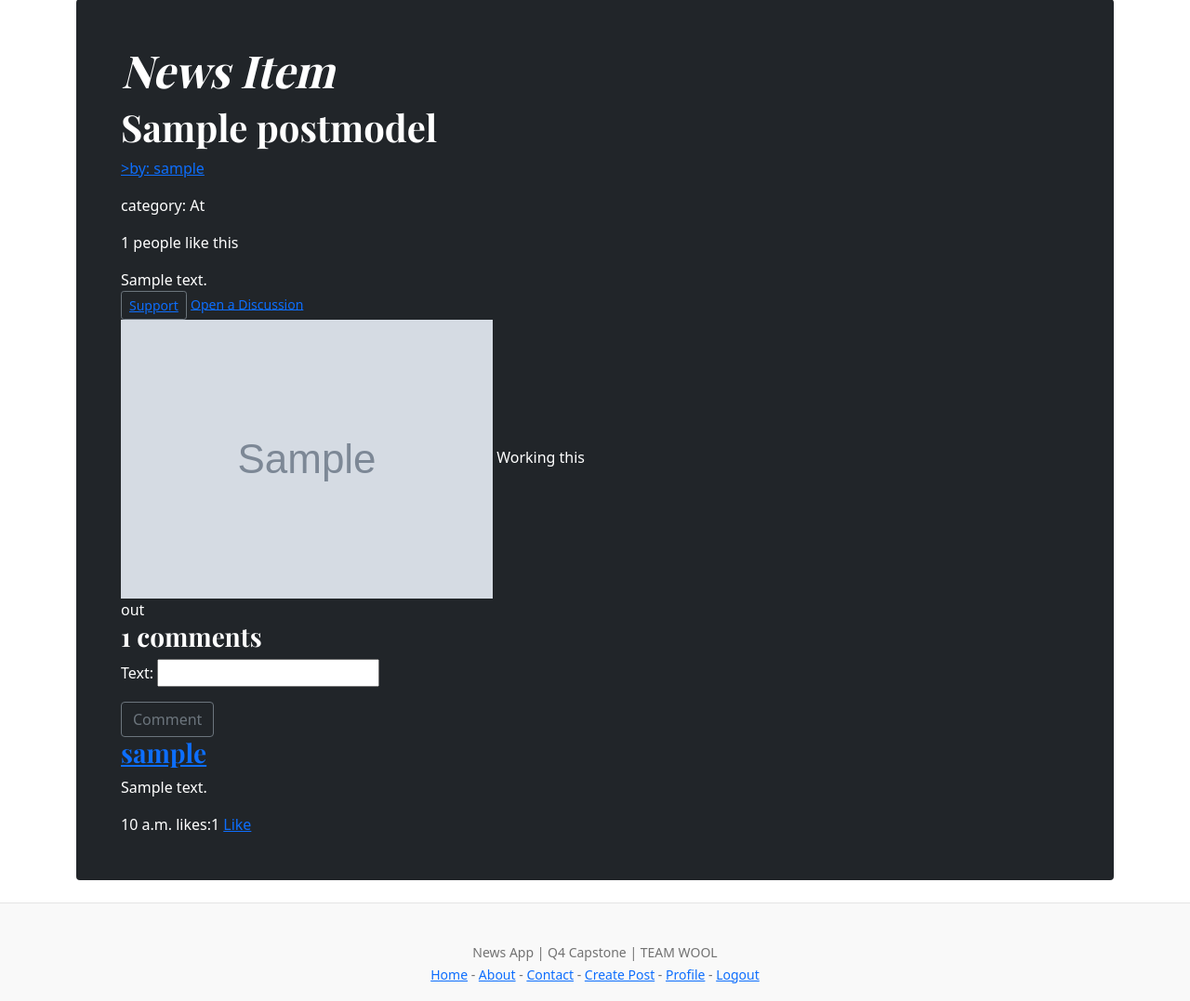
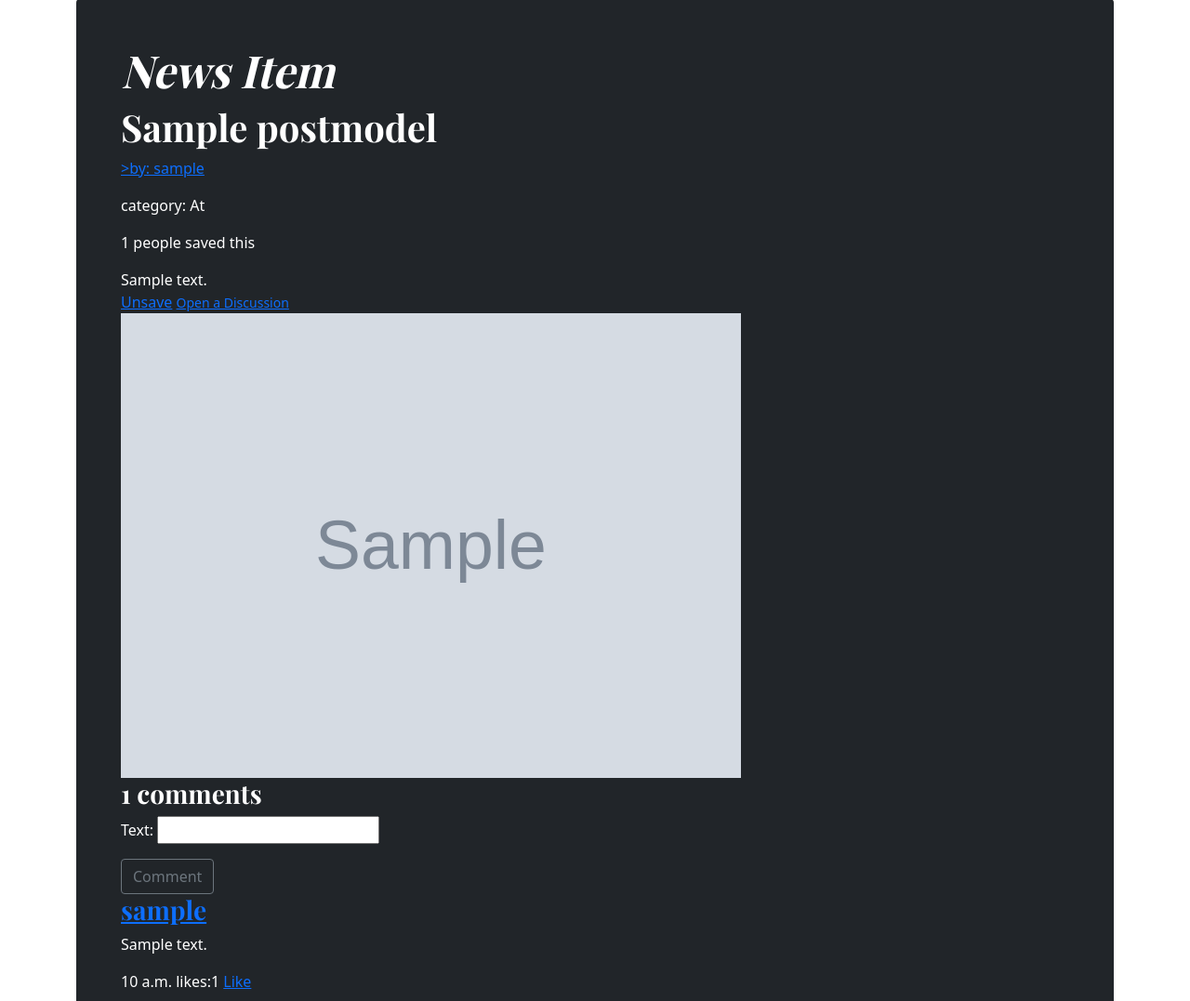
Before and after one commit to tiagocdr/teamwool-capstone, a Django app: page /post/1 in a window 1280 px wide. Shown: the part 178-1255 px from the top of the page at 93% size. Run offline with Django 3.2, Linux system fonts and the light colour scheme; a user stored in the database is signed in; tables that the repository leaves empty hold one stand-in row (values such as "Sample post"); grey boxes marked "Sample" are stand-in pictures.

Commit message:
Added saved/favorites functionality to both post and forums

```diff
--- a/static/css/style.css
+++ b/static/css/style.css
@@ -111,3 +111,8 @@ h1, h2, h3, h4, h5, h6 {
 .blog-footer p:last-child {
     margin-bottom: 0;
 }
+
+.post-image {
+    height: 500px;
+    width: auto;
+}
--- a/templates/base.html
+++ b/templates/base.html
@@ -128,7 +128,6 @@
                 <a href="{% url 'create' %}">Create Post</a> -
                 <a href="/profile/{{ request.user.id }}">Profile</a> -
                 <a href="{% url 'logout' %}">Logout</a>
-
             {% else %}
                 <a class="btn btn-sm btn-outline-secondary" href="{% url 'signup' %}">Sign up</a>
                 <a class="btn btn-sm btn-outline-primary" href="{% url 'login' %}">Log In</a>
--- a/templates/forum.html
+++ b/templates/forum.html
@@ -12,7 +12,6 @@
         <span><a href="/favforum/{{discussion.id}}">Unsave</a></span>
         {%else%}
         <span><a href="/favforum/{{discussion.id}}">Save</a></span>
-
         {%endif%}
         <br>
         <a href="/profile/{{discussion.user.id}}">>by: {{discussion.user}}</a> </small>
--- a/templates/post.html
+++ b/templates/post.html
@@ -13,15 +13,19 @@
                 <h1>{{ post.title }}</h1>
                 <p><a href="/profile/{{ post.user.id }}">>by: {{ post.user }}</a></p>
                 <p>category: {{ post.genre }}</p>
-                <p>{{ post.support }} people like this</p>
+                <p>{{ favs }} people saved this</p>
                 <div>
                     {{ post.body }}
                 </div>
-                <button class="btn btn-sm btn-outline-secondary"><a href="/postlike/{{ post.id }}">Support</a></button>
+                {%if is_faved%}
+                <span><a href="/favpost/{{post.id}}">Unsave</a></span>
+                {%else%}
+                <span><a href="/favpost/{{post.id}}">Save</a></span>
+                {%endif%}
                 <small>
                     <a href="/createforum/{{ post.id }}">Open a Discussion</a>
                 </small>
-                <img src="{{ post.img.url }}"> Working this out
+                <img src="{{ post.img.url }}" class="post-image">
             </div>
             <!-- Comment section start -->
             <div class="comments">
--- a/woolnews_app/models.py
+++ b/woolnews_app/models.py
@@ -47,7 +47,7 @@ class PostModel(models.Model):
     img = models.ImageField(upload_to='images/', blank=True)
     user = models.ForeignKey(CustomUser, on_delete=models.CASCADE)
     timestamp = models.TimeField(default=timezone.now)
-    support = models.IntegerField(default=0, blank=True)
+    favs = models.ManyToManyField('favorites.FavoritesModel', blank=True)
     genre = models.ForeignKey(GenreModel, on_delete=models.CASCADE,  null=True)
     discussion = models.ManyToManyField(DiscussionModel, null=True, blank=True)
     comments = models.ManyToManyField(CommentModel, null=True, blank=True)
--- a/woolnews_app/views.py
+++ b/woolnews_app/views.py
@@ -2,6 +2,7 @@
 from typing import Generator
 from django.http import request
 from woolnews_app.models import CommentModel, PostModel
+from favorites.models import FavoritesModel
 from django.views.generic import ListView, DetailView, CreateView
 from woolnews_app.forms import PostForm, CommentForm
 from django.shortcuts import render, redirect
@@ -32,12 +33,17 @@ def like_comment(request, comment_id):
     post = PostModel.objects.get(user=user, comments=comment)
     return redirect('post view', post_id=post.id)
 
-def like_post(request, post_id):
+
+def fav_post(request, post_id):
     post = PostModel.objects.get(id=post_id)
-    post.support += 1
-    print(post.support)
-    post.save()
-
+    model = FavoritesModel.objects.filter(user=request.user,post=post)
+    if model:
+        model.delete()
+        return redirect('post view', post_id=post.id)
+    FavoritesModel.objects.create(
+    user=request.user,
+    post=post
+    )
     return redirect('post view', post_id=post.id)
 
 
@@ -45,11 +51,16 @@ def post_view(request, post_id):
     post = PostModel.objects.get(id=post_id)
     comments_form = CommentForm()
     comments = post.comments.all().order_by('-timestamp')
+    favs = FavoritesModel.objects.filter(post=post)
+    # Check if user faved it.
+    is_faved = FavoritesModel.objects.filter(user=request.user, post=post)
     context = {
         'post': post,
         'form':comments_form,
         'comments': comments,
-        'lenght': len(comments)
+        'lenght': len(comments),
+        'favs': len(favs),
+        'is_faved': is_faved
         }
     if request.method == 'POST':
         form = CommentForm(request.POST)
--- a/woolnews_config/urls.py
+++ b/woolnews_config/urls.py
@@ -16,7 +16,7 @@ Including another URLconf
 from django.conf.urls import url
 from django.contrib import admin
 from django.urls import path, include
-from woolnews_app.views import HomeView, AboutView, ContactView
+from woolnews_app.views import HomeView, AboutView, ContactView, fav_post
 # from discussion.views import DiscussionView
 from woolnews_app import views
 from discussion.views import create_discussion, discussion_view, like_comment_forum, fav_forum
@@ -36,8 +36,9 @@ urlpatterns = [
     path('profile/<int:pk>', ProfileView.as_view(), name='profile'),
     #Post views
     path('create/', views.create_post, name='create'),
-    path('postlike/<int:post_id>', views.like_post, name='like post'),
+    # path('postlike/<int:post_id>', views.like_post, name='like post'),
     path('post/<int:post_id>', views.post_view, name='post view'),
+    path('favpost/<int:post_id>', views.fav_post, name='fav post'),
     #Forum Views
     path('forum/<int:forum_id>', discussion_view, name='forum-details'),
     path('createforum/<int:post_id>', create_discussion, name='create forum'),
```
Also changed, not shown: woolnews_app/migrations/0003_auto_20210413_1602.py (added).
